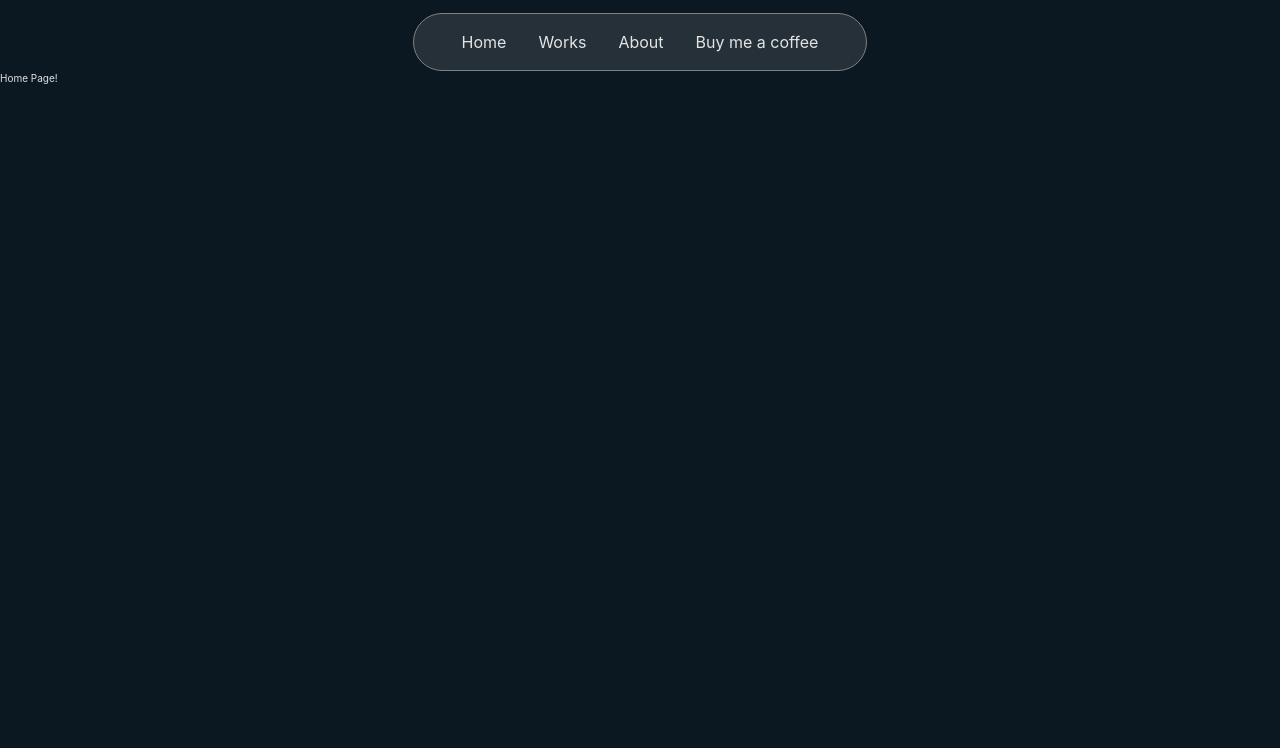
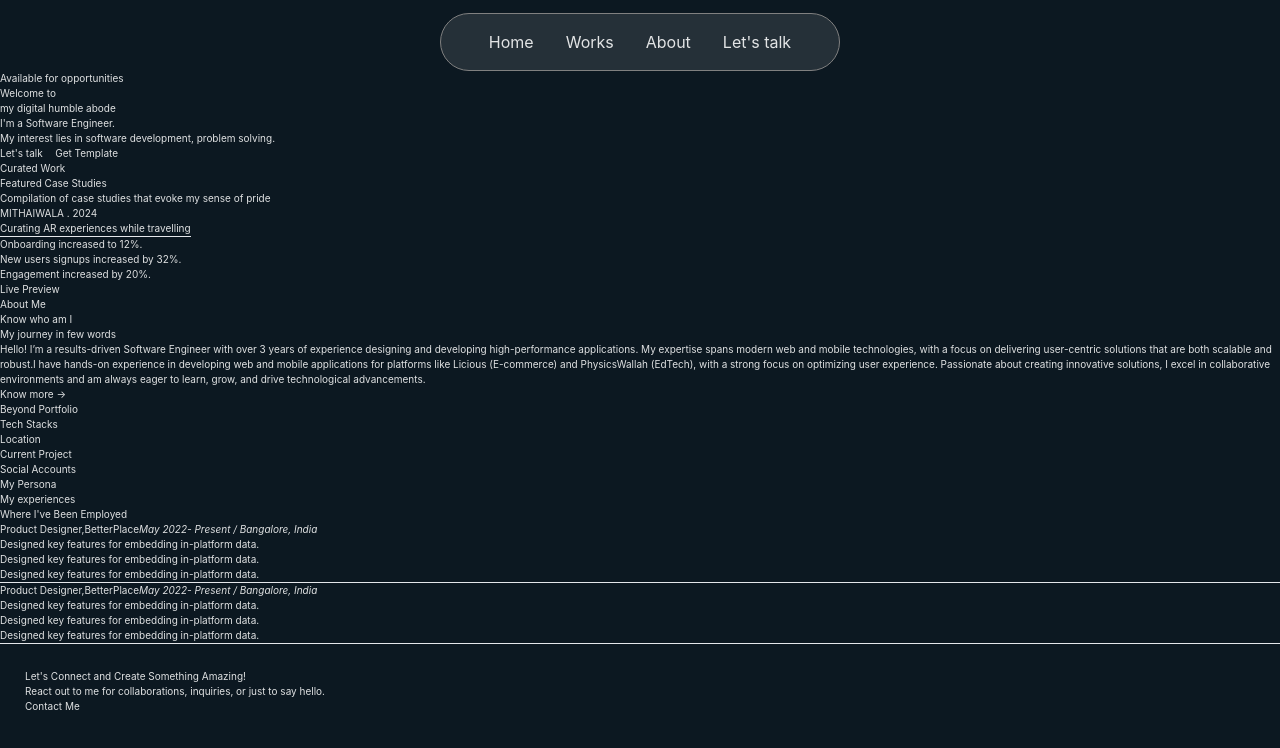
Before and after one commit to devxtushar/web-portfolio, a React (Vite) app: page / in a window 1280 px wide. Shown: the top 748 px of the page. Built offline with nearby package versions, Linux system fonts and the light colour scheme.

Commit message:
# content for different pages created

```diff
--- a/index.html
+++ b/index.html
@@ -3,6 +3,17 @@
   <head>
     <meta charset="UTF-8" />
     <link rel="icon" type="image/svg+xml" href="/vite.svg" />
+    <link
+      rel="stylesheet"
+      type="text/css"
+      charset="UTF-8"
+      href="https://cdnjs.cloudflare.com/ajax/libs/slick-carousel/1.8.1/slick.min.css"
+    />
+    <link
+      rel="stylesheet"
+      type="text/css"
+      href="https://cdnjs.cloudflare.com/ajax/libs/slick-carousel/1.8.1/slick-theme.min.css"
+    />
     <meta name="viewport" content="width=device-width, initial-scale=1.0" />
     <title>Portfolio</title>
   </head>
--- a/package.json
+++ b/package.json
@@ -10,6 +10,7 @@
     "preview": "vite preview"
   },
   "dependencies": {
+    "@ant-design/react-slick": "^1.1.2",
     "react": "^18.3.1",
     "react-dom": "^18.3.1"
   },
--- a/src/App.tsx
+++ b/src/App.tsx
@@ -1,12 +1,14 @@
 import Home from "./pages/Home";
 import Nav from "./components/Nav";
 import "./css/Home.css";
+import About from "./pages/About";
 
 function App() {
   return (
     <>
       <Nav />
       <Home />
+      <About />
     </>
   );
 }
--- a/src/components/Nav.tsx
+++ b/src/components/Nav.tsx
@@ -1,12 +1,12 @@
 export default function Nav() {
   return (
-    <div className="flex justify-center mt-5">
+    <nav className="flex justify-center mt-5">
       <ul className="navul flex flex-wrap">
         <li className="navli">Home</li>
         <li className="navli">Works</li>
         <li className="navli">About</li>
-        <li className="navli">Buy me a coffee</li>
+        <li className="navli">Let's talk</li>
       </ul>
-    </div>
+    </nav>
   );
 }
--- a/src/css/Home.css
+++ b/src/css/Home.css
@@ -9,8 +9,9 @@
   padding: 1em;
   font-size: 1.6em;
   transform: scale(1);
-  transition: transform 0.3s ease;
+  transition: 0.3s ease;
 }
+
 .navli:hover {
   background-color: var(--basecolor);
   border: 1px solid gray;
@@ -18,17 +19,12 @@
 }
 .navli:nth-child(1) {
   padding-left: 3em;
-}
-.navli:hover:nth-child(1) {
   border-top-left-radius: 3em;
   border-bottom-left-radius: 3em;
 }
 
 .navli:nth-child(4) {
   padding-right: 3em;
-}
-
-.navli:hover:nth-child(4) {
   border-top-right-radius: 3em;
   border-bottom-right-radius: 3em;
 }
--- /dev/null
+++ b/src/pages/About.tsx
@@ -0,0 +1,97 @@
+function About() {
+  return (
+    <section>
+      <div className="flex-row gap-10">
+        <div className="flex-col gap-5">
+          <span>About Me</span>
+          <h1>Know who am I</h1>
+          <span>My journey in few words</span>
+          <h5>
+            Hello! I’m a results-driven Software Engineer with over 3 years of
+            experience designing and developing high-performance applications.
+            My expertise spans modern web and mobile technologies, with a focus
+            on delivering user-centric solutions that are both scalable and
+            robust.I have hands-on experience in developing web and mobile
+            applications for platforms like Licious (E-commerce) and
+            PhysicsWallah (EdTech), with a strong focus on optimizing user
+            experience. Passionate about creating innovative solutions, I excel
+            in collaborative environments and am always eager to learn, grow,
+            and drive technological advancements.
+          </h5>
+          <button>Know more {"->"}</button>
+        </div>
+        <div>{/* <img src="" alt="" /> // user image */}</div>
+      </div>
+      <div className="beyond">
+        <table>
+          <tbody>
+            <tr>
+              <td>Beyond Portfolio</td>
+            </tr>
+            <tr>
+              <td>Tech Stacks</td>
+            </tr>
+            <tr>
+              <td>Location</td>
+            </tr>
+            <tr>
+              <td>Current Project</td>
+            </tr>
+            <tr>
+              <td>Social Accounts</td>
+            </tr>
+            <tr>
+              <td>My Persona</td>
+            </tr>
+          </tbody>
+        </table>
+      </div>
+      <div className="experience">
+        <span>My experiences</span>
+        <h1>Where I've Been Employed</h1>
+        <div>
+          <div className="flex-row gap-10">
+            <div className="flex-col gap-2">
+              <span>Product Designer,BetterPlace</span>
+              <i>May 2022- Present / Bangalore, India</i>
+            </div>
+            <div>
+              <ul>
+                <li>Designed key features for embedding in-platform data.</li>
+                <li>Designed key features for embedding in-platform data.</li>
+                <li>Designed key features for embedding in-platform data.</li>
+              </ul>
+            </div>
+          </div>
+          <hr />
+          <div className="flex-row gap-10">
+            <div className="flex-col gap-2">
+              <span>Product Designer,BetterPlace</span>
+              <i>May 2022- Present / Bangalore, India</i>
+            </div>
+            <div>
+              <ul>
+                <li>Designed key features for embedding in-platform data.</li>
+                <li>Designed key features for embedding in-platform data.</li>
+                <li>Designed key features for embedding in-platform data.</li>
+              </ul>
+            </div>
+          </div>
+          <hr />
+        </div>
+        <div className="p-10">
+          <div className="flex-col gap-5">
+            <h1>Let's Connect and Create Something Amazing!</h1>
+            <span>
+              React out to me for collaborations, inquiries, or just to say
+              hello.
+            </span>
+          </div>
+          <button>Contact Me </button>
+        </div>
+      </div>
+    </section>
+  );
+}
+
+export default About;
--- /dev/null
+++ b/src/pages/Contact.tsx
@@ -0,0 +1,5 @@
+function Contact() {
+  return <section></section>;
+}
+
+export default Contact;
--- /dev/null
+++ b/src/pages/Faq.tsx
@@ -0,0 +1,40 @@
+function Faq() {
+  return (
+    <section>
+      <div>
+        <span>Some Doubts</span>
+        <h1>Frequently Asked Questions</h1>
+        <span>Your answers await right there</span>
+      </div>
+      <div className="flex-row gap-10">
+        <div>
+          <h2>Have any more questions or want to start collaborating? </h2>
+          {/* <img src="" alt="" /> // user image */}
+          <div>
+            <button>Let's talk</button>
+            <span>*Response time is typically around 24 hours</span>
+          </div>
+        </div>
+        <div className="flex-col gap-5">
+          <div>
+            <div>
+              <h3>Are you available to hire full time?</h3>
+              {/* // icon */}
+            </div>
+            <h4>
+              At the moment, I'm pretty happy where I am, Currently I am not At
+              the moment, I'm pretty happy where I am, Currently I am notAt the
+              moment, I'm pretty happy where I am, Currently I am not At the
+              moment, I'm pretty happy where I am, Currently I am not At the
+              moment, I'm pretty happy where I am, Currently I am not At the
+              moment, I'm pretty happy where I am, Currently I am not Happy to
+              connect on socials.
+            </h4>
+          </div>
+        </div>
+      </div>
+    </section>
+  );
+}
+
+export default Faq;
--- a/src/pages/Home.tsx
+++ b/src/pages/Home.tsx
@@ -1,8 +1,87 @@
+// import Slider from "@ant-design/react-slick";
+
+import Works from "./Works";
+
 function Home() {
+  // var settings = {
+  //   dots: true,
+  //   infinite: true,
+  //   showArrows: true,
+  //   speed: 500,
+  //   slidesToShow: 4,
+  //   slidesToScroll: 1,
+  //   // responsive: [
+  //   //   {
+  //   //     breakpoint: 1024,
+  //   //     settings: {
+  //   //       slidesToShow: 3,
+  //   //       slidesToScroll: 3,
+  //   //       infinite: true,
+  //   //       dots: true,
+  //   //     },
+  //   //   },
+  //   //   {
+  //   //     breakpoint: 600,
+  //   //     settings: {
+  //   //       slidesToShow: 2,
+  //   //       slidesToScroll: 2,
+  //   //     },
+  //   //   },
+  //   //   {
+  //   //     breakpoint: 480,
+  //   //     settings: {
+  //   //       slidesToShow: 1,
+  //   //       slidesToScroll: 1,
+  //   //     },
+  //   //   },
+  //   // ],
+  // };
   return (
-    <div>
-      <h1>Home Page!</h1>
-    </div>
+    <main>
+      <section>
+        <div>
+          <button>Available for opportunities</button>
+        </div>
+        <div>
+          <h1>
+            Welcome to <br />
+            my digital humble abode
+          </h1>
+          <h4>
+            I'm a Software Engineer.
+            <br />
+            My interest lies in software development, problem solving.
+          </h4>
+        </div>
+        <div className="flex gap-5">
+          <button>Let's talk</button>
+          <button>Get Template</button>
+        </div>
+        {/* <div>
+          <Slider {...settings}>
+            <div>
+              <h3 className="p-10  bg-slate-500">1</h3>
+            </div>
+            <div>
+              <h3>2</h3>
+            </div>
+            <div>
+              <h3>3</h3>
+            </div>
+            <div>
+              <h3>4</h3>
+            </div>
+            <div>
+              <h3>5</h3>
+            </div>
+            <div>
+              <h3>6</h3>
+            </div>
+          </Slider>
+        </div> */}
+      </section>
+      <Works />
+    </main>
   );
 }
 
--- /dev/null
+++ b/src/pages/Works.tsx
@@ -0,0 +1,27 @@
+function Works() {
+  return (
+    <section>
+      <div>
+        <span>Curated Work</span>
+        <h1>Featured Case Studies</h1>
+        <span>Compilation of case studies that evoke my sense of pride</span>
+      </div>
+      <div className="flex flex-wrap gap-10">
+        <div className="flex-2 flex-col gap-5 p-15">
+          <span>MITHAIWALA . 2024</span>
+          <h1>Curating AR experiences while travelling</h1>
+          <hr />
+          <ul>
+            <li>Onboarding increased to 12%.</li>
+            <li>New users signups increased by 32%.</li>
+            <li>Engagement increased by 20%.</li>
+          </ul>
+          <button>Live Preview </button>
+        </div>
+        <div className="flex-1">{/* <img src="" alt="product image" /> */}</div>
+      </div>
+    </section>
+  );
+}
+
+export default Works;
```
Also changed, not shown: 1 other file (tests, documents, lock files or other folders).
